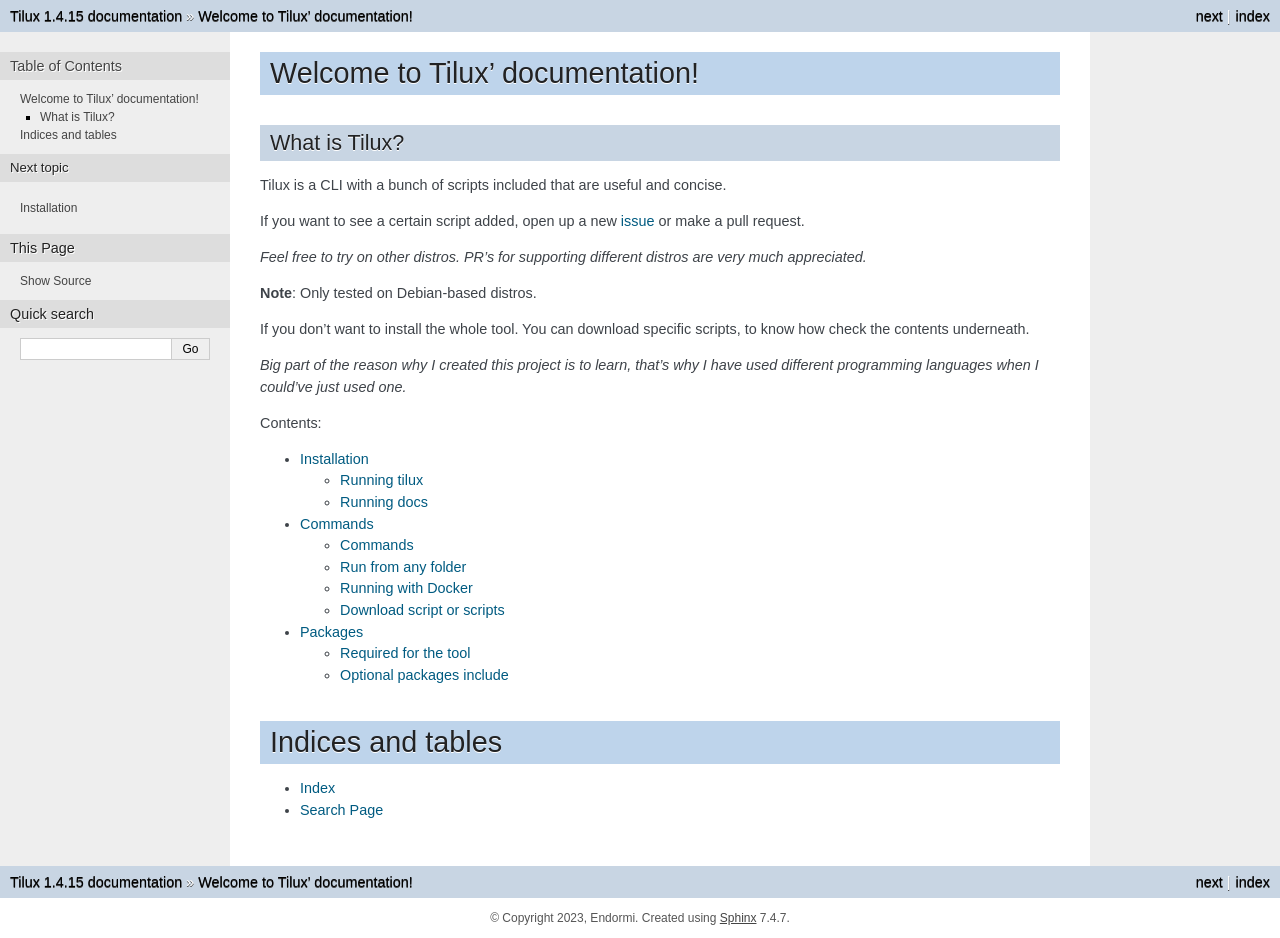
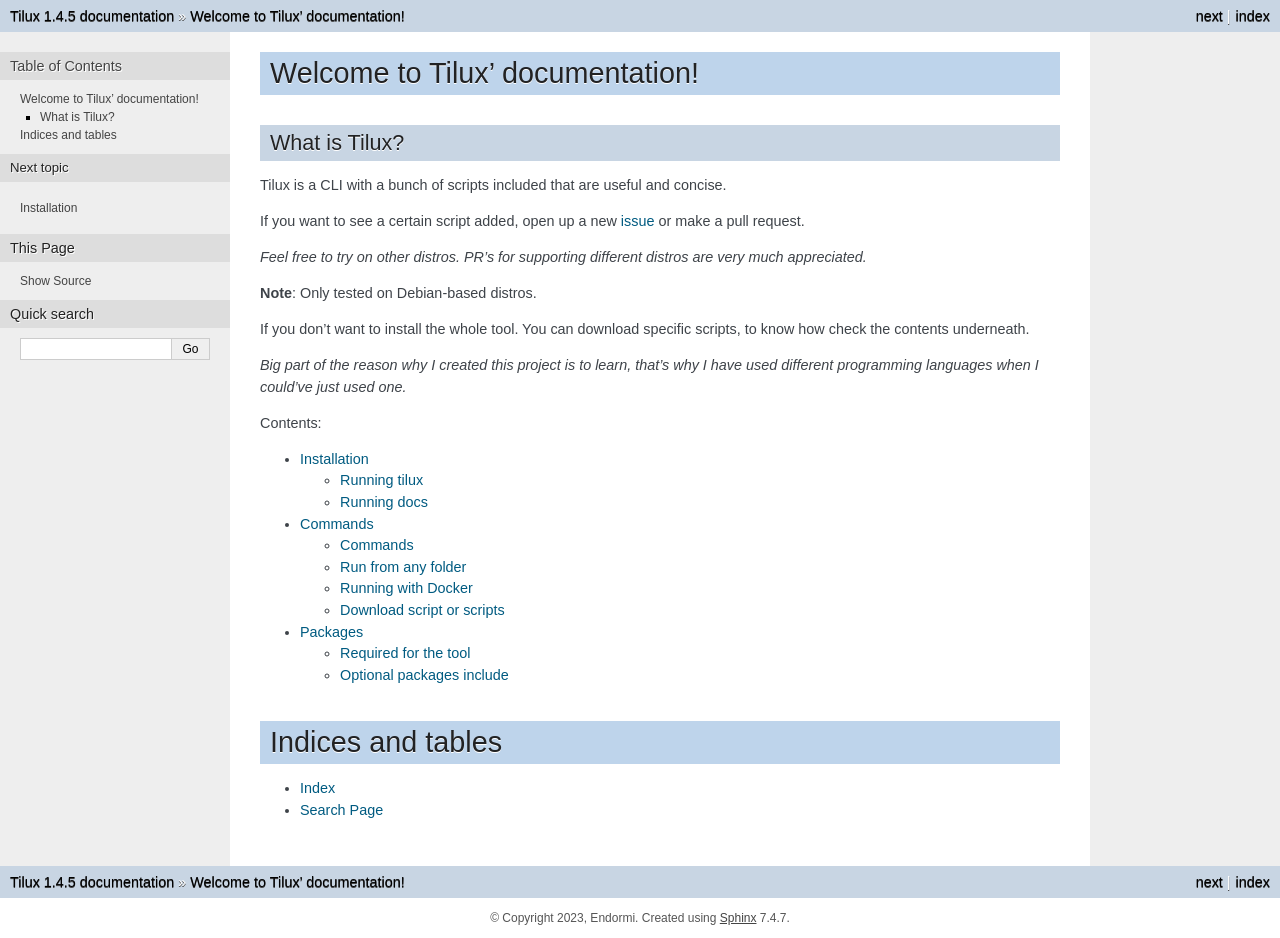
Before and after one commit to endormi/tilux, a Sphinx documentation site: the page built from docs/source/index.rst, in a window 1280 px wide. Built offline with Sphinx 7.4.7, drawn with Linux system fonts in a browser that asks for light colours.

Commit message:
Bump new version

```diff
--- a/docs/source/conf.py
+++ b/docs/source/conf.py
@@ -22,7 +22,7 @@
 author = 'Endormi'
 
 # The full version, including alpha/beta/rc tags
-release = '1.4.15'
+release = '1.4.5'
 
 
 # -- General configuration ---------------------------------------------------
```
Also changed, not shown: README.md (+1 -1 lines).
